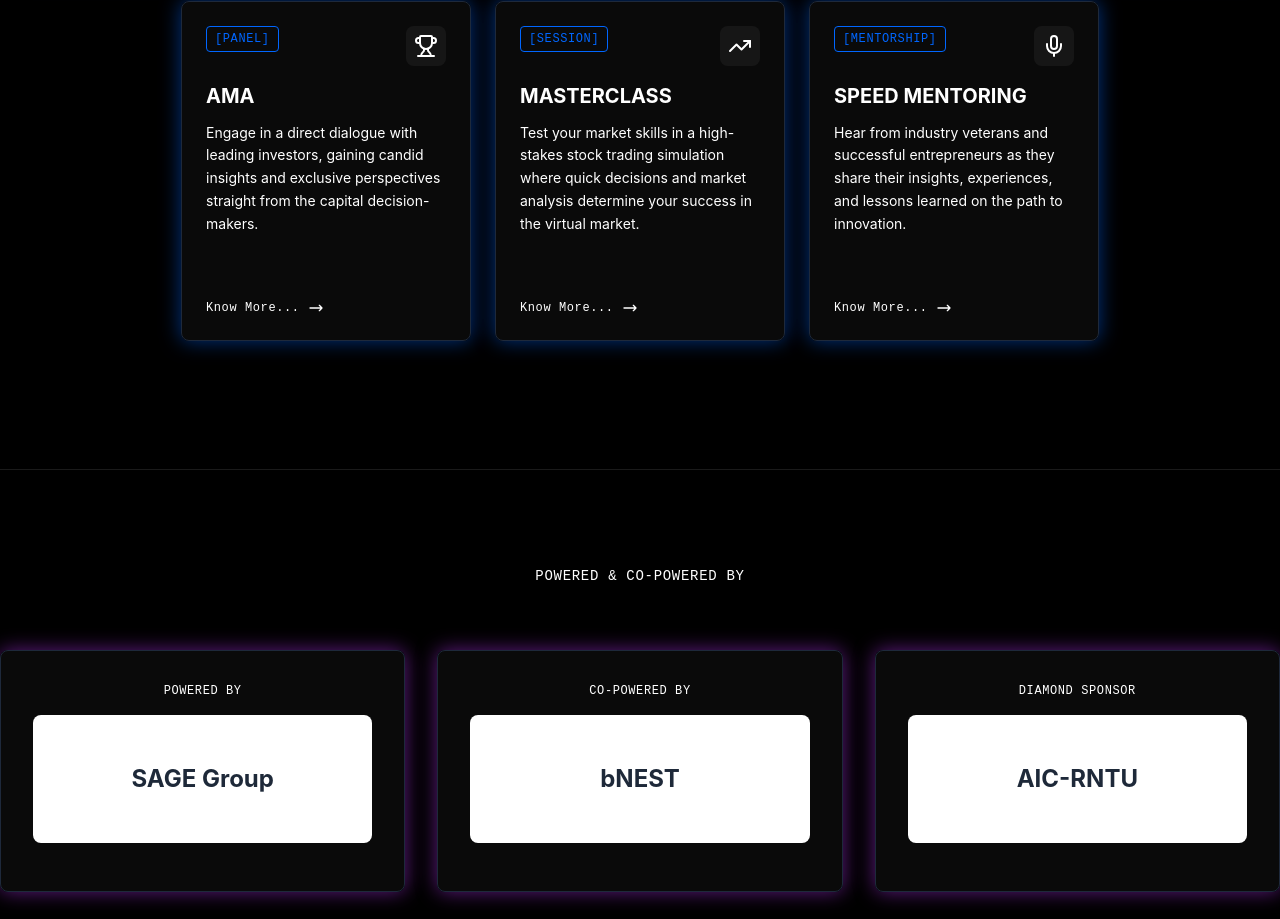
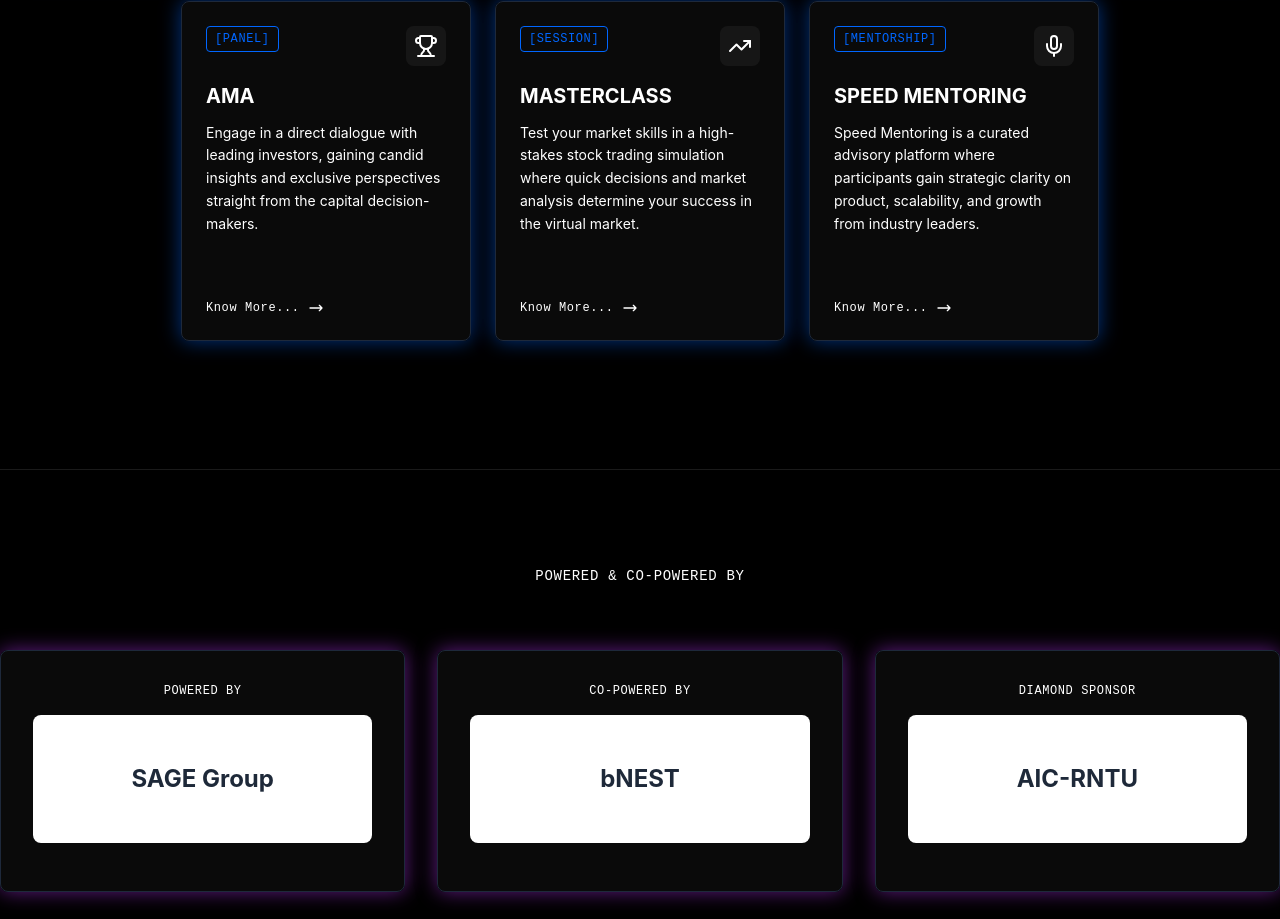
Before and after one commit to Ansh-mick27/AIIHFound_E_summit, a Next.js app: page / in a window 1280 px wide. Shown: the part 2740-3659 px from the top of the page. Built offline with nearby package versions, Linux system fonts and the light colour scheme.

Commit message:
Update Speed Mentoring description text

```diff
--- a/src/components/EventsGrid.tsx
+++ b/src/components/EventsGrid.tsx
@@ -60,7 +60,7 @@ export default function EventsGrid() {
             slug: "speed-mentoring",
             category: "MENTORSHIP", // Renamed from SPEAKER (Speed Mentoring)
             title: "SPEED MENTORING",
-            description: "Hear from industry veterans and successful entrepreneurs as they share their insights, experiences, and lessons learned on the path to innovation.",
+            description: "Speed Mentoring is a curated advisory platform where participants gain strategic clarity on product, scalability, and growth from industry leaders.",
             icon: Mic
         }
     ];
--- a/src/data/eventsData.ts
+++ b/src/data/eventsData.ts
@@ -83,8 +83,8 @@ export const eventsData = {
     "speed-mentoring": {
         title: "SPEED MENTORING",
         category: "MENTORSHIP",
-        description: "Hear from industry veterans and successful entrepreneurs as they share their insights, experiences, and lessons learned on the path to innovation.",
-        longDescription: "Fast-paced, high-impact mentorship. Rotate through a series of brief, focused sessions with different mentors. Get diverse perspectives on your challenges and build a network of advisors in record time.",
+        description: "Speed Mentoring is a curated advisory platform where participants gain strategic clarity on product, scalability, and growth from industry leaders.",
+        longDescription: "Speed Mentoring is a curated advisory platform where participants gain strategic clarity on product, scalability, and growth from industry leaders. Rotate through a series of brief, focused sessions with different mentors. Get diverse perspectives on your challenges and build a network of advisors in record time.",
         icon: Mic,
         details: [
             { label: "Date", value: "TBA" },
```
